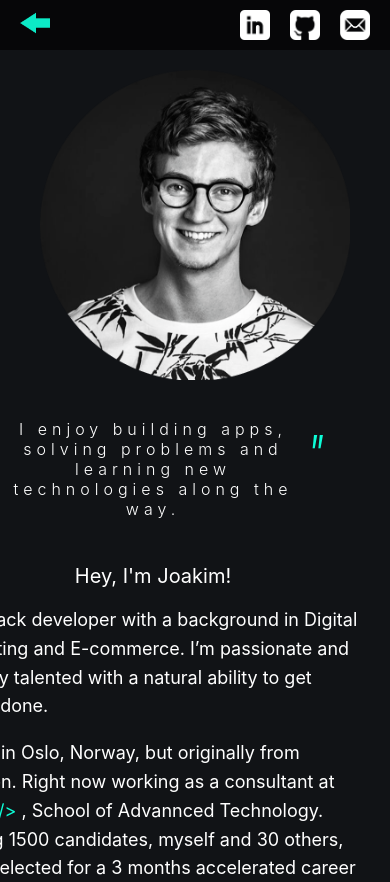
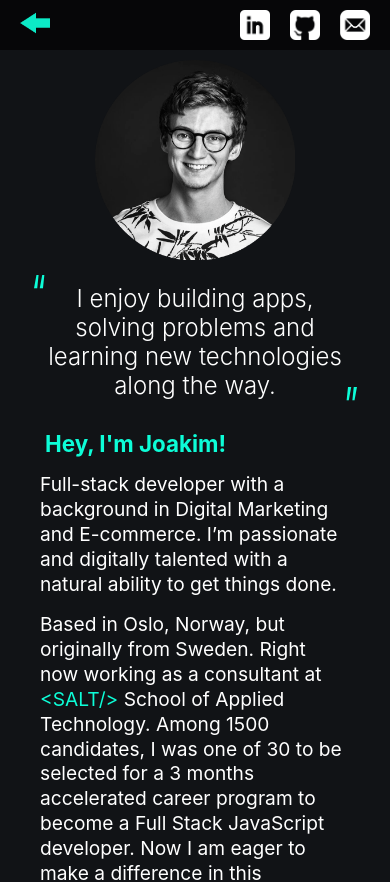
Before and after one commit to Joakim-Andersson/portfolio, a Next.js app: page /about in a window 390 px wide. Shown: the top 882 px of the page. Built offline with nearby package versions, Linux system fonts and the light colour scheme.

Commit message:
Mobile first approach to about-page

```diff
--- a/pages/about.js
+++ b/pages/about.js
@@ -5,27 +5,25 @@ export default function About() {
     return (
         <section className="about">
             <div className="about__text">
-                <div className="giant-quotes-quote">
                 <blockquote>
-                        <h3 >I enjoy building apps, solving problems and learning new technologies along the way.
-                        </h3>
+                    <h2 >I enjoy building apps, solving problems and learning new technologies along the way.
+                        </h2>
                 </blockquote>
-                    <h2>Hey, I'm Joakim!</h2>
+                <h3>Hey, I'm Joakim!</h3>
                 <p>
                     Full-stack developer with a background in Digital Marketing and E-commerce.
                     I’m passionate and digitally talented with a natural ability to get things done.
                     </p>
                 <p>
-                        Based in Oslo, Norway, but originally from Sweden. Right now working as a consultant at <a href="https://salt.study/"> {`<SALT/>`} </a>, School of Advannced Technology.
-                            Among 1500 candidates, myself and 30 others, were selected for a 3 months accelerated career program to become a Full Stack JavaScript developer.
-                            Now I am looking forward to making a difference in this industry!
+                    Based in Oslo, Norway, but originally from Sweden. Right now working as a consultant at <a href="https://salt.study/" target="_blank"> {`<SALT/>`} </a> School of Applied Technology.
+                            Among 1500 candidates, I was one of 30 to be selected for a 3 months accelerated career program to become a Full Stack JavaScript developer.
+                            Now I am eager to make a difference in this industry!
                         </p>
                 <Link href="/contact">
                     <p className="text__end">
                         Would you like to work with me? Fun, let's chat! &rarr;
                         </p>
                 </Link>
-                </div>
             </div>
             <div className="about__image">
                 <Image
--- a/styles/Skills.scss
+++ b/styles/Skills.scss
@@ -2,7 +2,7 @@
   display: flex;
   flex-direction: row;
   justify-content: center;
-  align-items:center;
+  align-items: center;
   width: 100vw;
   height: 100vh;
 
@@ -32,10 +32,16 @@
     display: flex;
     flex-direction: column;
     height: auto;
-
+    justify-content: center;
+    align-items: center;
+    .skilled__text {
+      width: 90%;
+    }
     .skilled__box {
       width: 300px;
     }
+
+
   }
 }
 
--- a/styles/about.scss
+++ b/styles/about.scss
@@ -1,38 +1,35 @@
 .about {
-    margin: 60px 0 0 30px;
-    display: flex;
-    flex-direction: row;
-    justify-content: center;
-    align-items: center;
-
+    color: white;
+    margin: 60px 10px;
+    display: grid;
+    grid-template-columns: 1fr;
+    grid-template-areas:
+        "image"
+        "text";
+    justify-items: center;
     .about__text {
-        color: white;
-        margin: 10px 0 10px 25px;
-        line-break: auto;
-        word-wrap: normal;
-    }
-    .about__text span {
-        font-size: 3em;
-    }
-    .about__image {
-        margin: 20px;
-    }
-
-    .giant-quotes-quote {
-        display: inline-block;
-        width: 600px;
+        grid-area: text;
+        width: 320px;
+        margin-top: 10px;
         blockquote {
-            display: inline-block;
+            position: relative;
+            width: 100%;
+            padding: 0;
             margin: 0;
-            padding: 1em;
-            position: relative;
+            h2 {
+                font-size: 1.5em;
+                font-weight: 300;
+                margin: 0;
+                padding: 10px;
+                text-align: center;
+            }
             &:before {
                 color: #0dfdd7;
                 content: "\201C";
-                font-size: 3em;
-                left: 0;
+                font-size: 1em;
                 line-height: 0.75em;
                 position: absolute;
+                left: 0;
                 top: 0;
                 transform: scale(2, 3);
                 transform-origin: top;
@@ -40,154 +37,140 @@
             &:after {
                 color: #0dfdd7;
                 content: "\201E";
-                font-size: 3em;
+                font-size: 1em;
                 line-height: 0.75em;
                 position: absolute;
                 right: 0;
-                top: 0;
+                top: 60%;
                 transform: scale(2, 3);
                 transform-origin: top;
             }
-            > * {
-                padding: 0 2em;
-            }
-            cite {
-                color: #0dfdd7;
-                display: block;
-                font-style: normal;
-                text-transform: uppercase;
-            }
+        }
+        h3 {
+            font-size: 1.4em;
+            margin: 20px 10px 10px 10px;
+            color: #0dfdd7;
+        }
+        p {
+            font-size: 1.2em;
+            margin: 15px 5px;
+            width: 305px;
+            line-height: 1.3em;
+        }
+        .text__end {
+            color: #0dfdd7;
         }
         a {
             text-decoration: none;
             color: #0dfdd7;
         }
-        h3 {
-            font-weight: 500;
-            font-size: 22px;
-            text-align: center;
-            padding: 0 20px;
-            letter-spacing: 5px;
-        }
-
-        h2 {
-            margin-top: 30px;
-            font-weight: 400;
-            font-size: 20px;
-        }
-
-        p {
-            width: 420px;
-            line-height: 1.6em;
-            letter-spacing: 110%;
-            font-size: 18px;
-        }
-
-        .text__end {
-            text-decoration: none;
-            color: #0dfdd7;
-            letter-spacing: 1;
-            cursor: pointer;
-        }
+    }
+    .about__image {
+        grid-area: image;
+        max-width: 200px;
     }
 }
 
-@media (max-width: 1000px) {
+@media only screen and (min-width: 760px) and (max-width: 1000px) {
+    .about__text {
+        grid-area: text;
+        min-width: 450px;
+        margin-top: 10px;
+        blockquote {
+            position: relative;
+            background-color: blueviolet;
+            width: 100%;
+            padding: 0;
+            margin: 0;
+        }
+        p {
+            font-size: 1.2em;
+            margin: 15px 5px;
+            min-width: 450px;
+            line-height: 1.8em !important;
+        }
+        .text__end {
+            font-size: 24px !important;
+            color: #0dfdd7;
+            min-width: 370px;
+        }
+    }
+    .about__image {
+        grid-area: image;
+        min-width: 320px;
+    }
+}
+
+@media only screen and (min-width: 1000px) {
     .about {
-        margin-top: 60px;
-        display: grid;
-        grid-template-columns: 1fr;
-        grid-template-areas:
-            "image"
-            "text";
-        margin: 50px;
-        align-content: center;
+        color: white;
+        margin: 60px 10px;
+        display: flex;
+        flex-direction: row;
+        justify-content: space-around;
         align-items: center;
-        justify-self: center;
         .about__text {
             grid-area: text;
-            margin: 0px;
-            justify-self: center;
-            .giant-quotes-quote {
-                text-align: left;
-                width: 500px;
-                align-items: center;
-                justify-self: center;
-                justify-items: center;
-                align-self: center;
-                h3 {
+            width: 450px;
+            margin-top: 50px;
+            blockquote {
+                position: relative;
+                background-color: rgb(255, 61, 61);
+                width: 100%;
+                padding: 0;
+                margin: 0;
+                h2 {
+                    font-size: 1.5em;
+                    font-weight: 300;
+                    margin: 0;
+                    padding: 10px;
+                    text-align: center;
+                }
+                &:before {
+                    color: #0dfdd7;
+                    content: "\201C";
                     font-size: 1em;
+                    line-height: 0.75em;
+                    position: absolute;
+                    left: 0;
+                    top: 0;
+                    transform: scale(2, 3);
+                    transform-origin: top;
                 }
+                &:after {
+                    color: #0dfdd7;
+                    content: "\201E";
+                    font-size: 1em;
+                    line-height: 0.75em;
+                    position: absolute;
+                    right: 0;
+                    top: 60%;
+                    transform: scale(2, 3);
+                    transform-origin: top;
+                }
+            }
+            h3 {
+                font-size: 1.4em;
+                margin: 40px 10px 10px 10px;
+                color: #0dfdd7;
+            }
+            p {
+                font-size: 1.2em;
+                margin: 15px 5px;
+                width: 400px;
+                line-height: 1.3em;
+            }
+            .text__end {
+                color: #0dfdd7;
+            }
+            a {
+                text-decoration: none;
+                color: #0dfdd7;
             }
         }
         .about__image {
             grid-area: image;
-            width: 310px;
-            justify-self: center;
+            min-width: 450px;
         }
     }
 }
-
-@media (max-width: 500px) {
-    .about {
-        .about__text {
-            .giant-quotes-quote {
-                width: 80%;
-                align-content: center;
-                align-items: center;
-                justify-self: center;
-                justify-items: center;
-                align-self: center;
-                blockquote {
-                    padding: 5px;
-                    h3 {
-                        font-size: 1em;
-                        font-weight: 300;
-                        margin: 0px;
-                        padding: 10px 5px;
-                    }
-                    &:before {
-                        color: #0dfdd7;
-                        content: "\201C";
-                        font-size: 1em;
-                        left: 0;
-                        line-height: 0.75em;
-                        position: absolute;
-                        top: 0;
-                        transform: scale(2, 3);
-                        transform-origin: top;
-                    }
-                    &:after {
-                        color: #0dfdd7;
-                        content: "\201E";
-                        font-size: 1em;
-                        line-height: 0.75em;
-                        position: absolute;
-                        right: 0;
-                        top: 0;
-                        transform: scale(2, 3);
-                        transform-origin: top;
-                    }
-                    > * {
-                        padding: 0 2em;
-                    }
-                    cite {
-                        color: #0dfdd7;
-                        display: block;
-                        font-style: normal;
-                        text-transform: uppercase;
-                    }
-                    h2 {
-                        margin: 0 10px;
-                    }
-                    p {
-                        margin: 0 10px;
-                    }
-                }
-            }
-            .about__image {
-                width: 250px;
-            }
-        }
-    }
-}
--- a/styles/globals.css
+++ b/styles/globals.css
@@ -2,9 +2,10 @@ html,
 body {
   padding: 0;
   margin: 0;
+  width: 100%;
   font-family: -apple-system, BlinkMacSystemFont, Segoe UI, Roboto, Oxygen,
     Ubuntu, Cantarell, Fira Sans, Droid Sans, Helvetica Neue, sans-serif;
-    background-color: #111316
+    background-color: #111316;
 }
 
 a {
@@ -15,7 +16,6 @@ a {
 * {
   box-sizing: border-box;
 }
-
 
 body header,
 body [data-view] {
```
Lines whose indentation alone changed are shown as unchanged.
